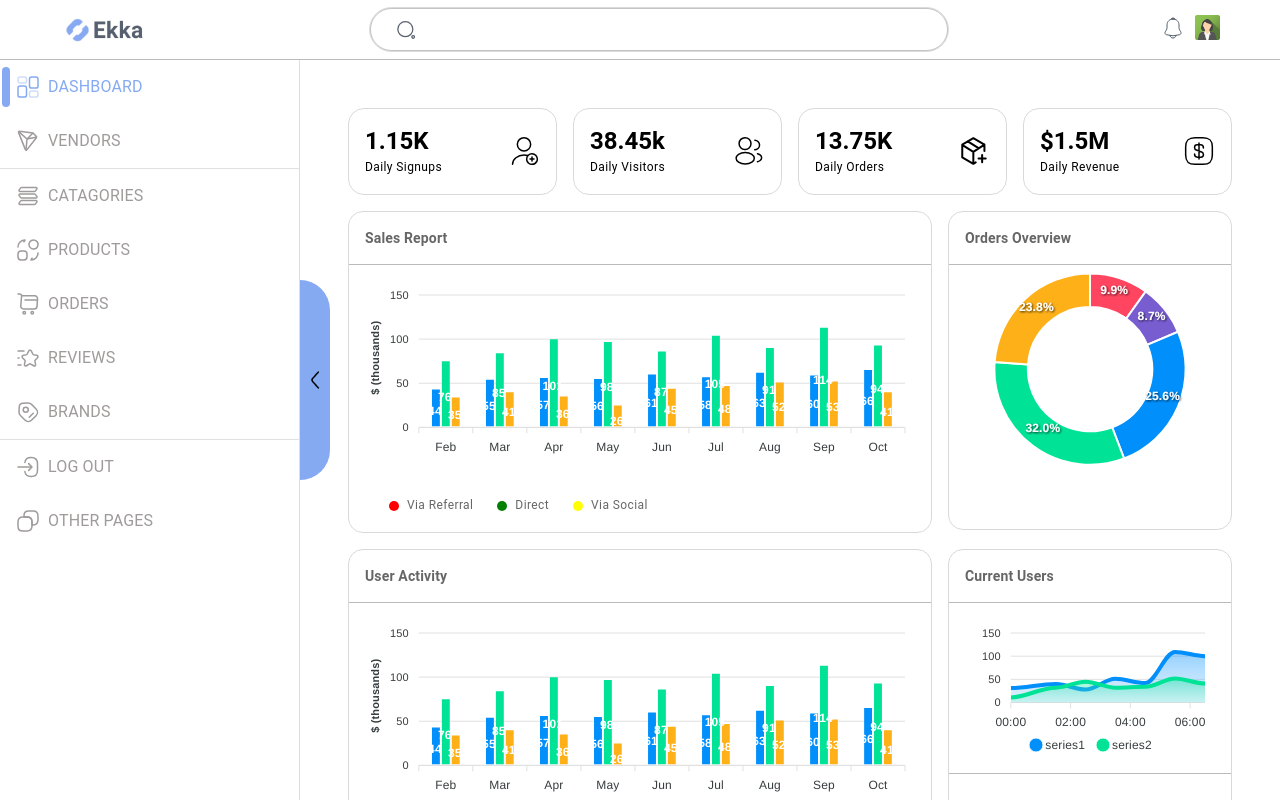
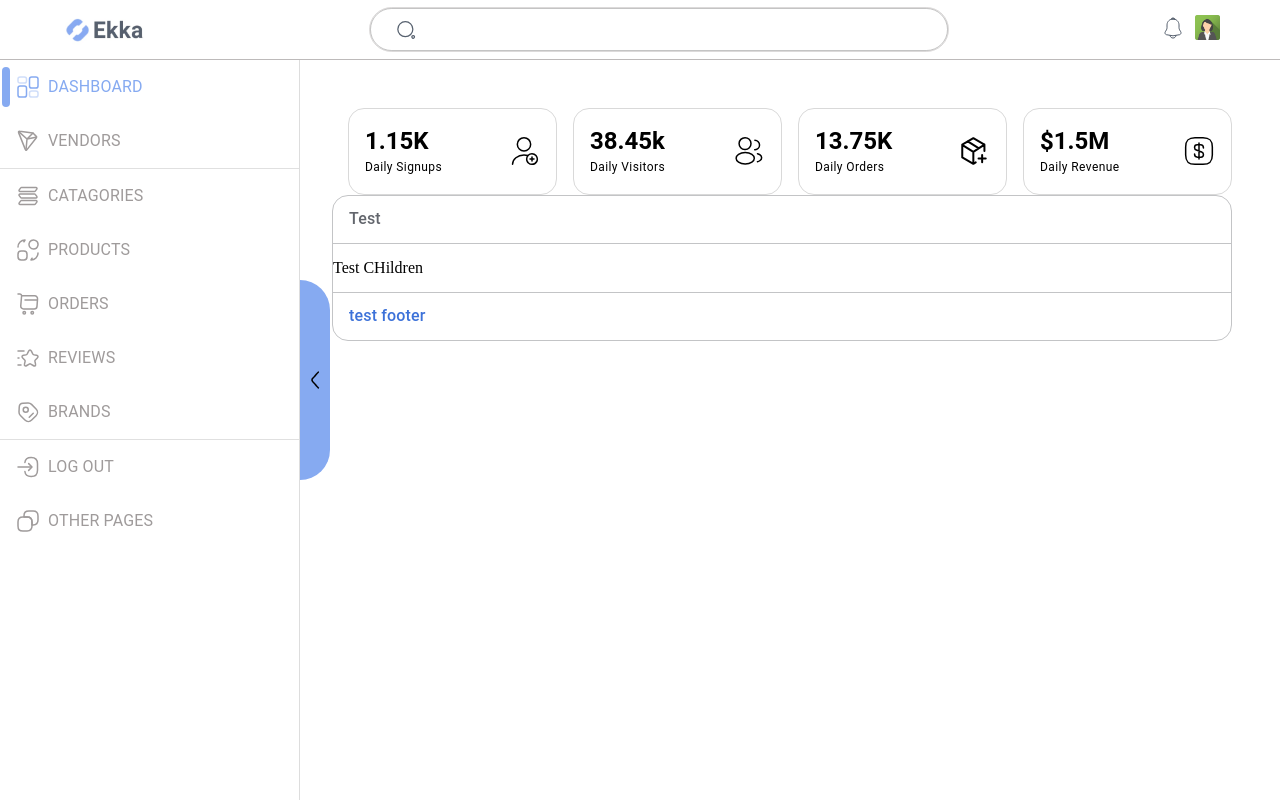
Before and after one commit to abidali671/e-store-dashboard, a React (Create React App) app: page /dashboard in a window 1280 px wide. Built offline with nearby package versions, Linux system fonts and the light colour scheme.

Commit message:
custom card component

```diff
--- /dev/null
+++ b/src/components/card/card.styles.ts
@@ -0,0 +1,42 @@
+export const root = {
+	width: '100%',
+	height: '100%',
+	border: '1px solid',
+	borderColor: 'gray.100',
+	borderRadius: '16px',
+};
+
+export const headerWrapper = {
+	height: '48px',
+	px: '16px',
+	display: 'flex',
+	alignItems: 'center',
+	borderBottom: '1px solid',
+	borderColor: 'gray.100',
+};
+
+export const footerWrapper = {
+	height: '48px',
+	px: '16px',
+	display: 'flex',
+	alignItems: 'center',
+	borderTop: '1px solid',
+	borderColor: 'gray.100',
+};
+
+export const contentWrapper = {
+	height: '48px',
+	py: '16px',
+	display: 'flex',
+	alignItems: 'center',
+};
+
+export const footerLink = {
+	fontWeight: 500,
+	color: 'blue.400',
+};
+
+export const title = {
+	fontWeight: 500,
+	color: 'gray.400',
+};
--- /dev/null
+++ b/src/components/card/index.tsx
@@ -0,0 +1,29 @@
+import React from 'react';
+import { Box, Typography } from '@mui/material';
+import * as styles from './card.styles';
+
+const Card: React.FC<{ title: string; footer?: string; children: React.ReactNode }> = ({
+	title,
+	footer,
+	children,
+}) => {
+	return (
+		<Box sx={styles.root}>
+			<Box sx={styles.headerWrapper}>
+				<Typography variant='body1' sx={styles.title}>
+					{title}
+				</Typography>
+			</Box>
+			<Box sx={styles.contentWrapper}>{children}</Box>
+			{footer && (
+				<Box sx={styles.footerWrapper}>
+					<Typography variant='body1' sx={styles.footerLink}>
+						{footer}
+					</Typography>
+				</Box>
+			)}
+		</Box>
+	);
+};
+
+export default Card;
--- a/src/components/index.ts
+++ b/src/components/index.ts
@@ -1,5 +1,6 @@
 // for barrel export
 export { default as AuthContainer } from './auth_container';
+export { default as Card } from './card';
 export { default as Container } from './container';
 export { default as FormWrapper } from './form_wrapper';
 export { default as FormikTextField } from './formik_text_field';
--- a/src/pages/dashboard/index.tsx
+++ b/src/pages/dashboard/index.tsx
@@ -1,5 +1,5 @@
 import React from 'react';
-import { Container } from '@components';
+import { Card, Container } from '@components';
 import Box from '@mui/material/Box';
 import Paper from '@mui/material/Paper';
 import Grid from '@mui/material/Grid';
@@ -29,7 +29,10 @@ const Dashboard: React.FC = () => {
 							</Box>
 						</Grid>
 					))}
-					<Box1 />
+					<Card title='Test' footer='test footer'>
+						Test CHildren
+					</Card>
+					{/* <Box1 /> */}
 					{/* <DenseTable />
 					<RowTable /> */}
 				</Grid>
--- a/tsconfig.json
+++ b/tsconfig.json
@@ -6,7 +6,7 @@
 		"skipLibCheck": true,
 		"esModuleInterop": true,
 		"allowSyntheticDefaultImports": true,
-		"strict": true,
+		"strict": false,
 		"forceConsistentCasingInFileNames": true,
 		"noFallthroughCasesInSwitch": true,
 		"module": "esnext",
```
